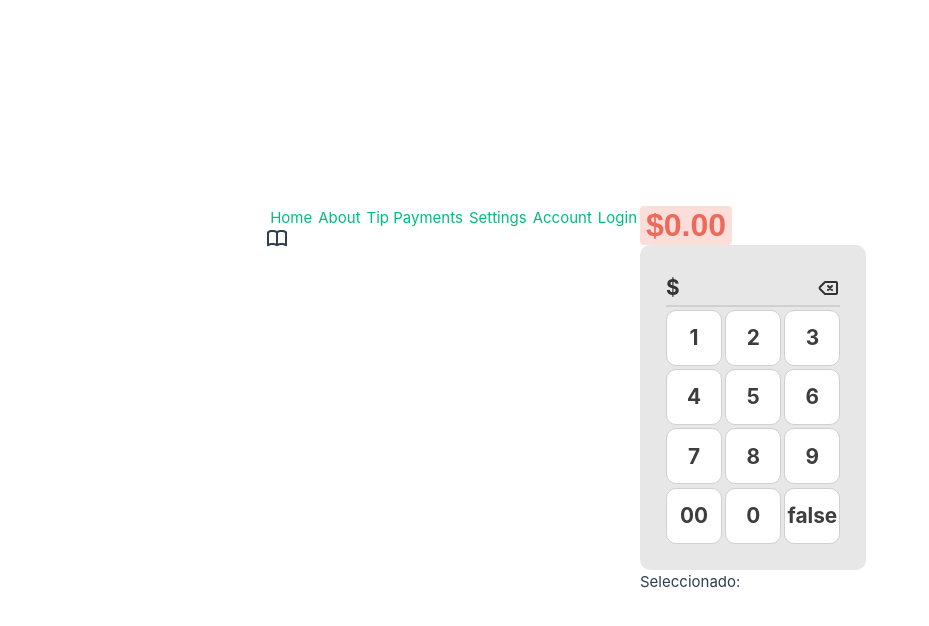
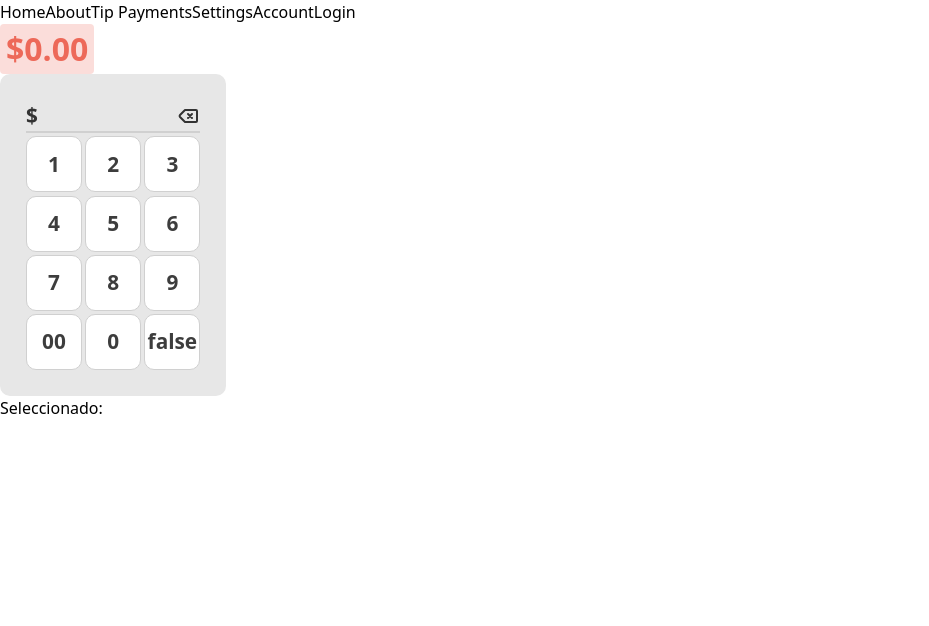
Before and after one commit to DiegPS/pos-page, a Vue app: page / in a window 1280 px wide. Shown: the top 626 px of the page, without its empty margins (0-929 px from the left). Built offline with nearby package versions, Linux system fonts and the light colour scheme.

Commit message:
feat(chore): clean icons

```diff
--- a/src/App.vue
+++ b/src/App.vue
@@ -9,49 +9,3 @@ import { RouterView } from 'vue-router'
   </div>
   <RouterView />
 </template>
-
-<style scoped>
-*,
-*::before,
-*::after {
-  box-sizing: border-box;
-}
-
-* {
-  margin: 0;
-}
-
-body {
-  line-height: 1.5;
-  -webkit-font-smoothing: antialiased;
-}
-
-img,
-picture,
-video,
-canvas,
-svg {
-  display: block;
-  max-width: 100%;
-}
-
-input,
-button,
-textarea,
-select {
-  font: inherit;
-}
-h1,
-h2,
-h3,
-h4,
-h5,
-h6 {
-  overflow-wrap: break-word;
-}
-
-#root,
-#__next {
-  isolation: isolate;
-}
-</style>
--- a/src/assets/base.css
+++ b/src/assets/base.css
@@ -1,86 +1,43 @@
-/* color palette from <https://github.com/vuejs/theme> */
-:root {
-  --vt-c-white: #ffffff;
-  --vt-c-white-soft: #f8f8f8;
-  --vt-c-white-mute: #f2f2f2;
-
-  --vt-c-black: #181818;
-  --vt-c-black-soft: #222222;
-  --vt-c-black-mute: #282828;
-
-  --vt-c-indigo: #2c3e50;
-
-  --vt-c-divider-light-1: rgba(60, 60, 60, 0.29);
-  --vt-c-divider-light-2: rgba(60, 60, 60, 0.12);
-  --vt-c-divider-dark-1: rgba(84, 84, 84, 0.65);
-  --vt-c-divider-dark-2: rgba(84, 84, 84, 0.48);
-
-  --vt-c-text-light-1: var(--vt-c-indigo);
-  --vt-c-text-light-2: rgba(60, 60, 60, 0.66);
-  --vt-c-text-dark-1: var(--vt-c-white);
-  --vt-c-text-dark-2: rgba(235, 235, 235, 0.64);
-}
-
-/* semantic color variables for this project */
-:root {
-  --color-background: var(--vt-c-white);
-  --color-background-soft: var(--vt-c-white-soft);
-  --color-background-mute: var(--vt-c-white-mute);
-
-  --color-border: var(--vt-c-divider-light-2);
-  --color-border-hover: var(--vt-c-divider-light-1);
-
-  --color-heading: var(--vt-c-text-light-1);
-  --color-text: var(--vt-c-text-light-1);
-
-  --section-gap: 160px;
-}
-
-@media (prefers-color-scheme: dark) {
-  :root {
-    --color-background: var(--vt-c-black);
-    --color-background-soft: var(--vt-c-black-soft);
-    --color-background-mute: var(--vt-c-black-mute);
-
-    --color-border: var(--vt-c-divider-dark-2);
-    --color-border-hover: var(--vt-c-divider-dark-1);
-
-    --color-heading: var(--vt-c-text-dark-1);
-    --color-text: var(--vt-c-text-dark-2);
-  }
-}
-
 *,
 *::before,
 *::after {
   box-sizing: border-box;
+}
+
+* {
   margin: 0;
-  font-weight: normal;
 }
 
 body {
-  min-height: 100vh;
-  color: var(--color-text);
-  background: var(--color-background);
-  transition:
-    color 0.5s,
-    background-color 0.5s;
-  line-height: 1.6;
-  font-family:
-    Inter,
-    -apple-system,
-    BlinkMacSystemFont,
-    'Segoe UI',
-    Roboto,
-    Oxygen,
-    Ubuntu,
-    Cantarell,
-    'Fira Sans',
-    'Droid Sans',
-    'Helvetica Neue',
-    sans-serif;
-  font-size: 15px;
-  text-rendering: optimizeLegibility;
+  line-height: 1.5;
   -webkit-font-smoothing: antialiased;
-  -moz-osx-font-smoothing: grayscale;
 }
+
+img,
+picture,
+video,
+canvas,
+svg {
+  display: block;
+  max-width: 100%;
+}
+
+input,
+button,
+textarea,
+select {
+  font: inherit;
+}
+h1,
+h2,
+h3,
+h4,
+h5,
+h6 {
+  overflow-wrap: break-word;
+}
+
+#root,
+#__next {
+  isolation: isolate;
+}
--- a/src/assets/main.css
+++ b/src/assets/main.css
@@ -1,35 +1,22 @@
 @import './base.css';
 
-#app {
-  max-width: 1280px;
-  margin: 0 auto;
-  padding: 2rem;
-  font-weight: normal;
+body {
+  font-family:
+    system-ui,
+    -apple-system,
+    BlinkMacSystemFont,
+    'Segoe UI',
+    Roboto,
+    Oxygen,
+    Ubuntu,
+    Cantarell,
+    'Open Sans',
+    'Helvetica Neue',
+    sans-serif;
+  background-color: #ffffff;
 }
 
-a,
-.green {
+a {
+  color: inherit;
   text-decoration: none;
-  color: hsla(160, 100%, 37%, 1);
-  transition: 0.4s;
-  padding: 3px;
 }
-
-@media (hover: hover) {
-  a:hover {
-    background-color: hsla(160, 100%, 37%, 0.2);
-  }
-}
-
-@media (min-width: 1024px) {
-  body {
-    display: flex;
-    place-items: center;
-  }
-
-  #app {
-    display: grid;
-    grid-template-columns: 1fr 1fr;
-    padding: 0 2rem;
-  }
-}
--- a/src/components/NavigationItem.vue
+++ b/src/components/NavigationItem.vue
@@ -1,6 +1,5 @@
 <script setup lang="ts">
 import { RouterLink } from 'vue-router'
-import DocumentationIcon from './icons/IconDocumentation.vue'
 </script>
 <template>
   <nav>
@@ -11,5 +10,4 @@ import DocumentationIcon from './icons/IconDocumentation.vue'
     <RouterLink to="/account">Account</RouterLink>
     <RouterLink to="/login">Login</RouterLink>
   </nav>
-  <DocumentationIcon />
 </template>
--- a/src/components/icons/IconDocumentation.vue
+++ /dev/null
@@ -1,7 +0,0 @@
-<template>
-  <svg xmlns="http://www.w3.org/2000/svg" width="20" height="17" fill="currentColor">
-    <path
-      d="M11 2.253a1 1 0 1 0-2 0h2zm-2 13a1 1 0 1 0 2 0H9zm.447-12.167a1 1 0 1 0 1.107-1.666L9.447 3.086zM1 2.253L.447 1.42A1 1 0 0 0 0 2.253h1zm0 13H0a1 1 0 0 0 1.553.833L1 15.253zm8.447.833a1 1 0 1 0 1.107-1.666l-1.107 1.666zm0-14.666a1 1 0 1 0 1.107 1.666L9.447 1.42zM19 2.253h1a1 1 0 0 0-.447-.833L19 2.253zm0 13l-.553.833A1 1 0 0 0 20 15.253h-1zm-9.553-.833a1 1 0 1 0 1.107 1.666L9.447 14.42zM9 2.253v13h2v-13H9zm1.553-.833C9.203.523 7.42 0 5.5 0v2c1.572 0 2.961.431 3.947 1.086l1.107-1.666zM5.5 0C3.58 0 1.797.523.447 1.42l1.107 1.666C2.539 2.431 3.928 2 5.5 2V0zM0 2.253v13h2v-13H0zm1.553 13.833C2.539 15.431 3.928 15 5.5 15v-2c-1.92 0-3.703.523-5.053 1.42l1.107 1.666zM5.5 15c1.572 0 2.961.431 3.947 1.086l1.107-1.666C9.203 13.523 7.42 13 5.5 13v2zm5.053-11.914C11.539 2.431 12.928 2 14.5 2V0c-1.92 0-3.703.523-5.053 1.42l1.107 1.666zM14.5 2c1.573 0 2.961.431 3.947 1.086l1.107-1.666C18.203.523 16.421 0 14.5 0v2zm3.5.253v13h2v-13h-2zm1.553 12.167C18.203 13.523 16.421 13 14.5 13v2c1.573 0 2.961.431 3.947 1.086l1.107-1.666zM14.5 13c-1.92 0-3.703.523-5.053 1.42l1.107 1.666C11.539 15.431 12.928 15 14.5 15v-2z"
-    />
-  </svg>
-</template>
```
Also changed, not shown: src/components/icons/IconAccount.vue (deleted, +0 -19 lines), src/components/icons/IconCommunity.vue (deleted, +0 -7 lines), src/components/icons/IconEcosystem.vue (deleted, +0 -7 lines), src/components/icons/IconSupport.vue (deleted, +0 -7 lines), src/components/icons/IconTooling.vue (deleted, +0 -19 lines).
